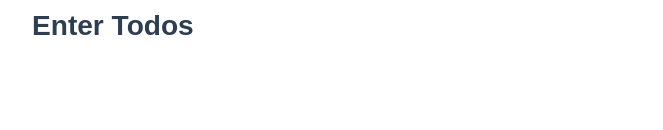
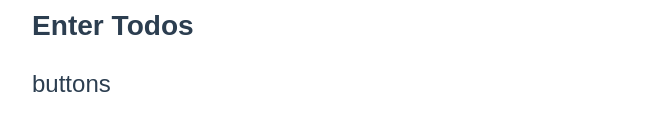
Before and after one commit to satabdiglobalyhub/Todos, a Vue app: page / in a window 1280 px wide. Shown: the part 214-344 px from the top of the page, without its empty margins (308-971 px from the left). Built offline with nearby package versions, Linux system fonts and the light colour scheme.

Commit message:
WOP-todoindex buttons

```diff
--- a/src/components/Todoapp/Todoindex.vue
+++ b/src/components/Todoapp/Todoindex.vue
@@ -18,6 +18,9 @@
     </div>
     <div>
       <Todoslist :todos="todos" />
+    </div>
+    <div>
+      buttons
     </div>
   </div>
 </template>
```
